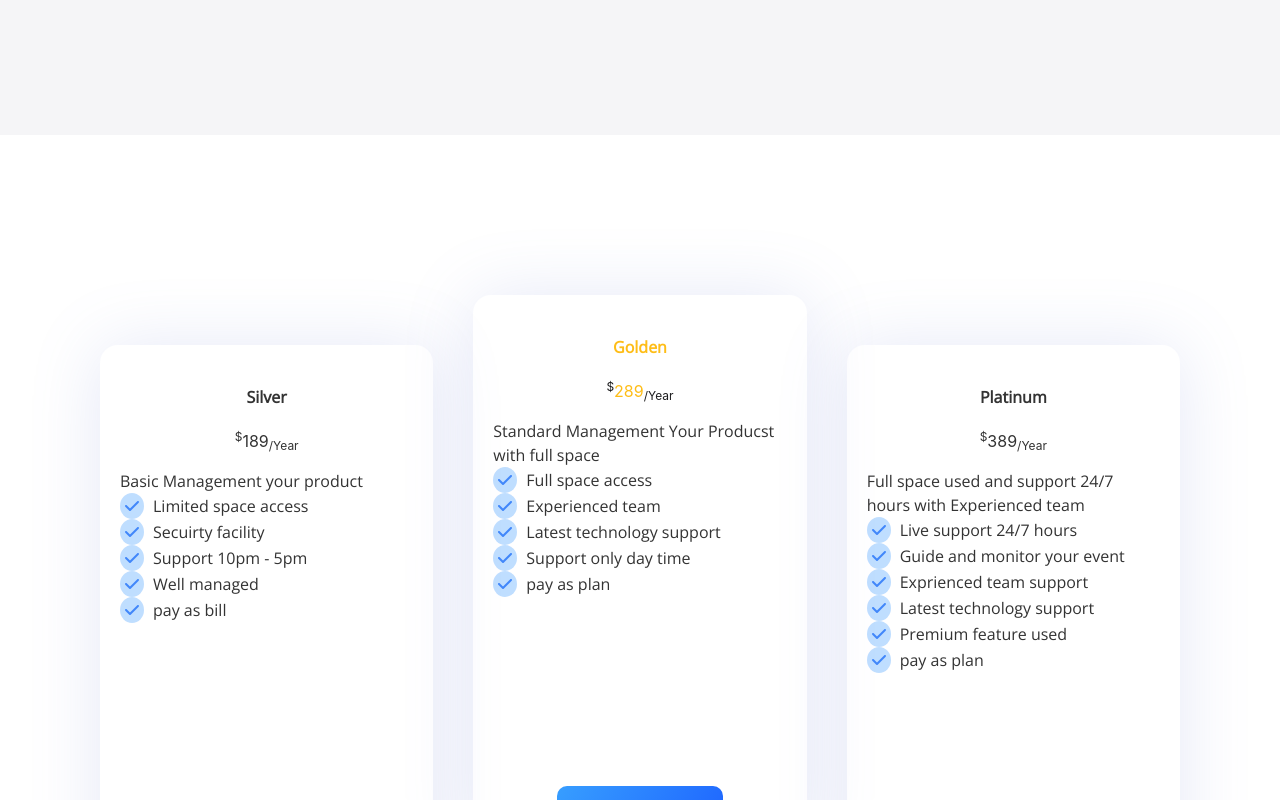
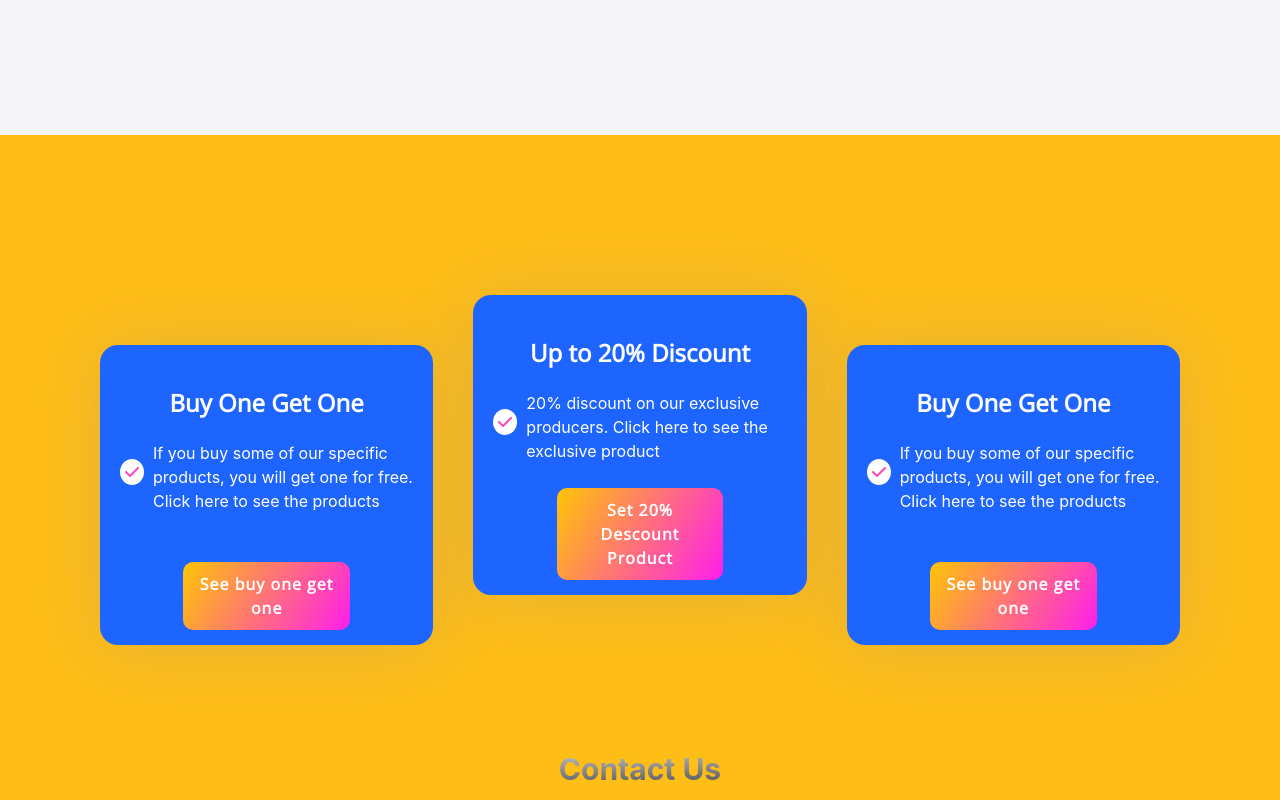
Before and after one commit to MagicManik/tools-hunter-client, a React (Create React App) app: page / in a window 1280 px wide. Shown: the part 1820-2620 px from the top of the page. Built offline with nearby package versions, Linux system fonts and the light colour scheme; no server answers.

Commit message:
home page done

```diff
--- a/src/Pages/Hoom/OfferCard.css
+++ b/src/Pages/Hoom/OfferCard.css
@@ -2,7 +2,7 @@
     display: grid;
     grid-template-columns: repeat(3, 1fr);
     justify-content: center;
-    margin: 160px 100px 50px 100px;
+    padding: 160px 100px 50px 100px;
     grid-gap: 40px;
 }
 
@@ -10,14 +10,16 @@
     box-shadow: 0px 2px 70px 0px rgb(110 130 208 / 18%);
     padding: 20px;
     border-radius: 18px;
-    height: 550px;
+    height: 300px;
     position: relative;
     margin-top: 50px;
+    background-color: #1e65ff;
+    color: #fff;
 }
 
 
-.pakage-title,
-.pacakage-text {
+.pakage-title {
+    font-size: 24px;
     font-family: 'Open Sans', sans-serif;
 }
 
@@ -28,8 +30,8 @@
 }
 
 .pacakage-text svg {
-    color: #2573f9d0;
-    background-color: rgb(0 122 255 / 25%);
+    color: #f925a8d0;
+    background-color: #fff;
     padding: 5px;
     margin-right: 9px;
     border-radius: 50%;
@@ -38,6 +40,7 @@
 .pacakage-text,
 .pacakage-text svg {
     display: flex;
+    margin-bottom: 10px;
     align-items: center;
 }
 
@@ -56,12 +59,12 @@
     padding: 10px;
     border: none;
     color: #fff;
-    background: linear-gradient(120deg, rgba(55, 118, 255, 0) 0%, #1e65ff 100%);
-    background-color: #379eff;
+    background: linear-gradient(120deg, rgba(252, 255, 55, 0) 0%, #ff1eec 100%);
+    background-color: #ffc505;
 }
 
 .book-now-btn:hover {
-    background-color: #1e65ff;
+    background-color: #ff961e;
 }
 
 .golden-package {
@@ -73,7 +76,8 @@
         display: grid;
         grid-template-columns: 1fr;
         justify-content: center;
-        margin: 12px auto;
+        margin: 0 auto;
+        padding: 10px;
         width: 90%;
     }
 
--- a/src/Pages/Hoom/OfferCard.js
+++ b/src/Pages/Hoom/OfferCard.js
@@ -5,48 +5,29 @@ import './OfferCard.css'
 
 const OfferCard = () => {
     return (
-        <section className='pakage-container'>
+        <section className='pakage-container bg-primary'>
 
             <div className='pakage'>
-                <h3 className='pakage-title'>Silver</h3>
-                <h1 className='my-4 text-center'><sup>$</sup>189<sub>/Year</sub></h1>
-                <p className='pacakage-text'>Basic Management your product</p>
-                <p className='pacakage-text'><FontAwesomeIcon icon={faCheck}></FontAwesomeIcon> Limited space access</p>
-                <p className='pacakage-text'><FontAwesomeIcon icon={faCheck}></FontAwesomeIcon> Secuirty facility</p>
-                <p className='pacakage-text'><FontAwesomeIcon icon={faCheck}></FontAwesomeIcon> Support 10pm - 5pm</p>
-                <p className='pacakage-text'><FontAwesomeIcon icon={faCheck}></FontAwesomeIcon> Well managed</p>
-                <p className='pacakage-text'><FontAwesomeIcon icon={faCheck}></FontAwesomeIcon> pay as bill</p>
+                <h3 className='pakage-title'>Buy One Get One</h3>
+                <p className='pacakage-text'><FontAwesomeIcon icon={faCheck}></FontAwesomeIcon>If you buy some of our specific products, you will get one for free. Click here to see the products</p>
 
-                <button onClick={() => alert('Silver Package Successfully Booked !')} className='book-now-btn'>Book Now</button>
+                <button onClick={() => alert('Thank You Click Me !')} className='book-now-btn'>See buy one get one</button>
 
             </div>
 
             <div className='pakage golden-package'>
-                <h3 className='pakage-title text-primary'>Golden</h3>
-                <h1 className='my-4 text-center text-primary'><sup className='text-secondary'>$</sup>289<sub className='text-secondary'>/Year</sub></h1>
-                <p className='pacakage-text'>Standard Management Your Producst with full space</p>
-                <p className='pacakage-text'><FontAwesomeIcon icon={faCheck}></FontAwesomeIcon> <span></span> Full space access</p>
-                <p className='pacakage-text'><FontAwesomeIcon icon={faCheck}></FontAwesomeIcon> Experienced team</p>
-                <p className='pacakage-text'><FontAwesomeIcon icon={faCheck}></FontAwesomeIcon> Latest technology support</p>
-                <p className='pacakage-text'><FontAwesomeIcon icon={faCheck}></FontAwesomeIcon> Support only day time</p>
-                <p className='pacakage-text'><FontAwesomeIcon icon={faCheck}></FontAwesomeIcon> pay as plan</p>
+                <h3 className='pakage-title'>Up to 20% Discount</h3>
+                <p className='pacakage-text'><FontAwesomeIcon icon={faCheck}></FontAwesomeIcon>20% discount on our exclusive producers. Click here to see the exclusive product</p>
 
-                <button onClick={() => alert('Goldren Package Successfully Booked !')} className='book-now-btn'>Book Now</button>
+                <button onClick={() => alert('Thank you click me!')} className='book-now-btn'>Set 20% Descount Product</button>
 
             </div>
 
             <div className='pakage'>
-                <h3 className='pakage-title'>Platinum</h3>
-                <h1 className='my-4 text-center'><sup>$</sup>389<sub>/Year</sub></h1>
-                <p className='pacakage-text'>Full space used and support 24/7 hours with Experienced team</p>
-                <p className='pacakage-text'><FontAwesomeIcon icon={faCheck}></FontAwesomeIcon> Live support 24/7 hours</p>
-                <p className='pacakage-text'><FontAwesomeIcon icon={faCheck}></FontAwesomeIcon> Guide and monitor your event</p>
-                <p className='pacakage-text'><FontAwesomeIcon icon={faCheck}></FontAwesomeIcon> Exprienced team support</p>
-                <p className='pacakage-text'><FontAwesomeIcon icon={faCheck}></FontAwesomeIcon> Latest technology support</p>
-                <p className='pacakage-text'><FontAwesomeIcon icon={faCheck}></FontAwesomeIcon> Premium feature used</p>
-                <p className='pacakage-text'><FontAwesomeIcon icon={faCheck}></FontAwesomeIcon> pay as plan</p>
+                <h3 className='pakage-title'>Buy One Get One</h3>
+                <p className='pacakage-text'><FontAwesomeIcon icon={faCheck}></FontAwesomeIcon>If you buy some of our specific products, you will get one for free. Click here to see the products</p>
 
-                <button onClick={() => alert('Platinum Successfully Booked !')} className='book-now-btn'>Book Now</button>
+                <button onClick={() => alert('Platinum Successfully Booked !')} className='book-now-btn'>See buy one get one</button>
 
             </div>
 
```
